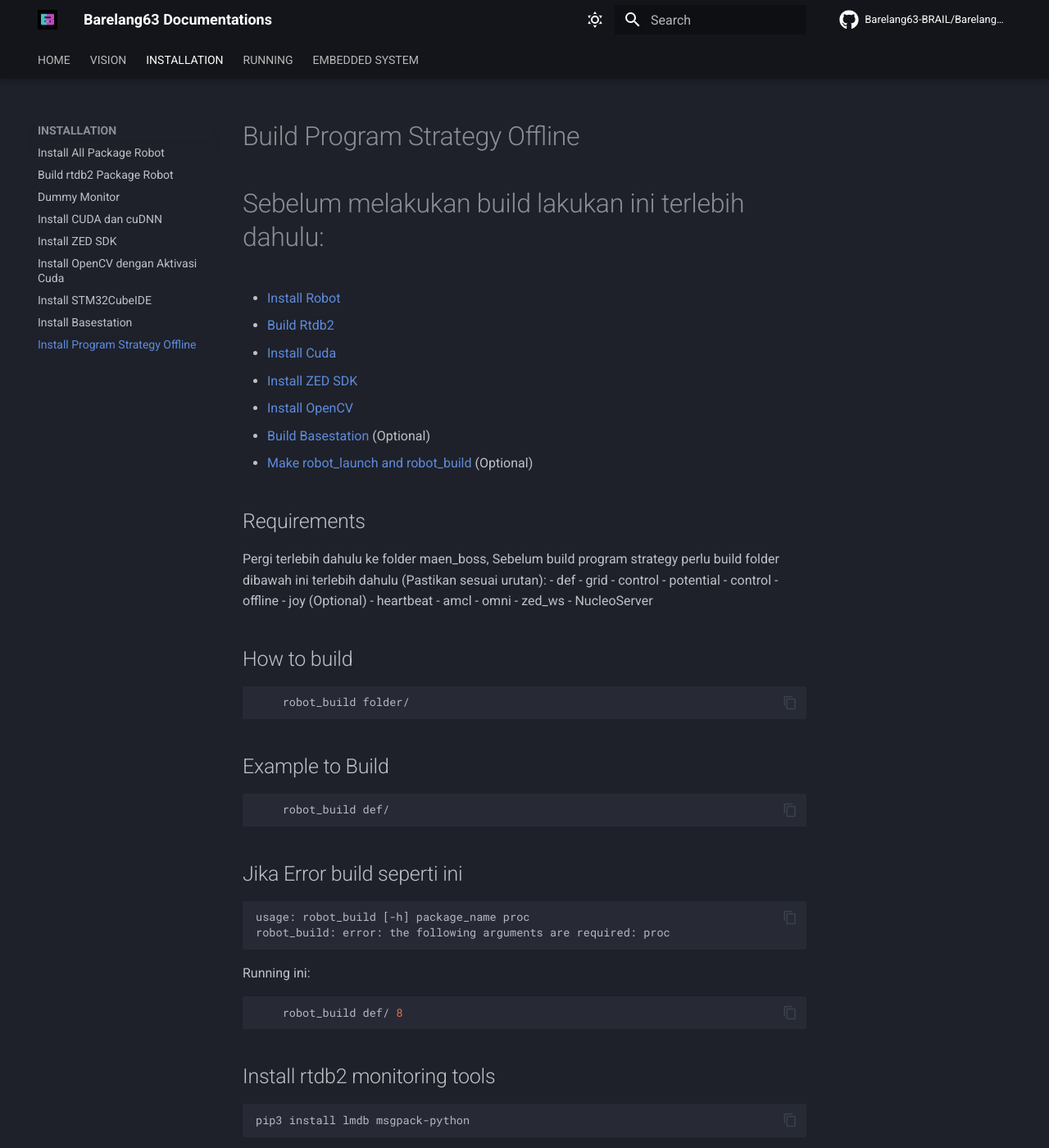
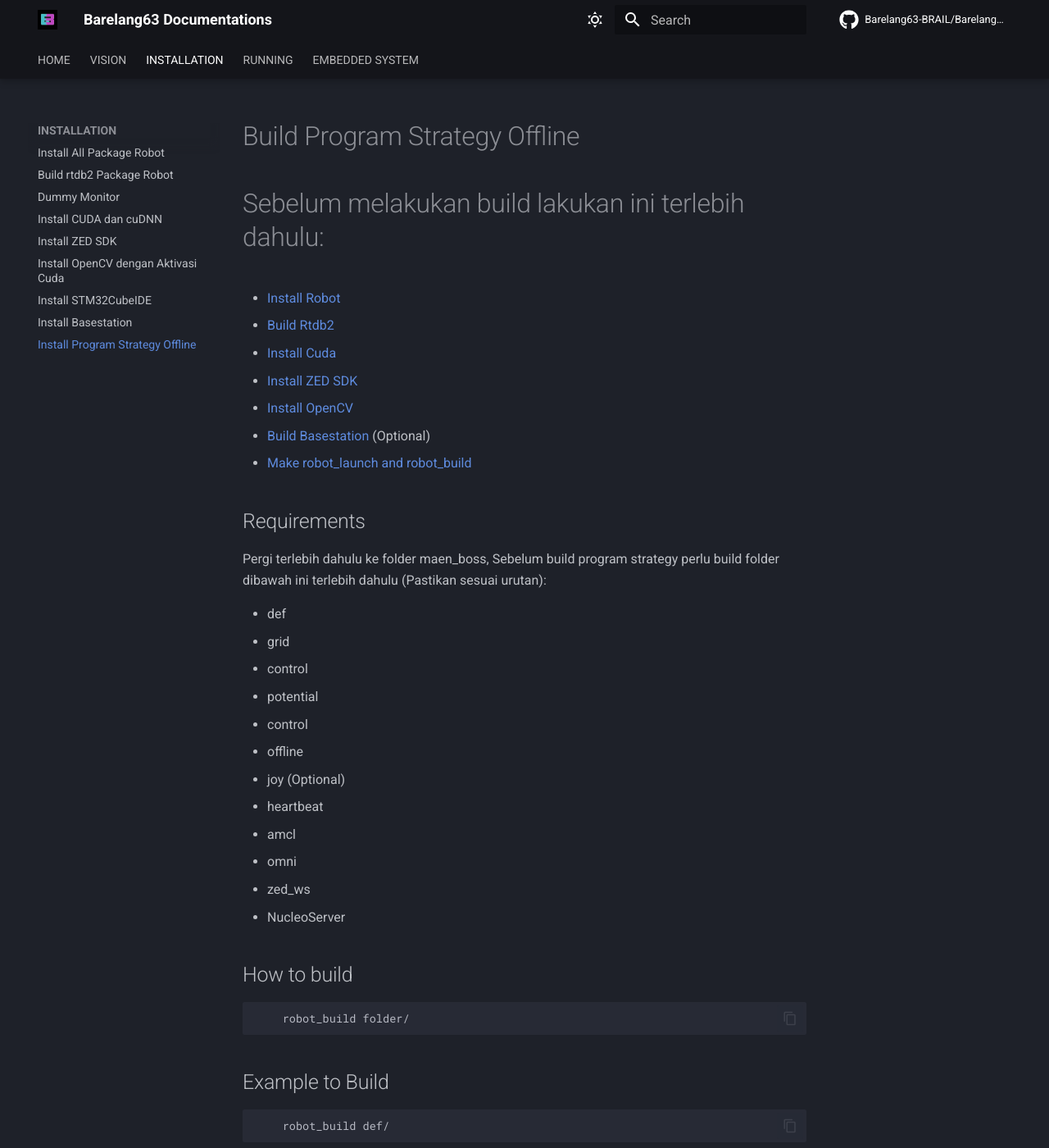
Before and after one commit to Barelang63-BRAIL/Barelang63-Dokumentasi, an MkDocs documentation site: the page built from docs/INSTALL/install_strategy_offline.md, in a window 1280 px wide and 1400 px high. Shown: the whole window at 82% size. Built offline with MkDocs 1.6.1 and Material for MkDocs 9.7.7, drawn with Linux system fonts in a browser that asks for light colours; comment, search, counter and statistics services are not loaded.

Commit message:
Update install_strategi_offline.md

```diff
--- a/docs/INSTALL/install_strategy_offline.md
+++ b/docs/INSTALL/install_strategy_offline.md
@@ -7,11 +7,12 @@
 -  [Install ZED SDK](zed_sdk_install.md)
 -  [Install OpenCV](install_opencv.md)
 -  [Build Basestation](install_Basestation.md) (Optional)
--  [Make robot_launch and robot_build](../RUNNING/builder_and_launcher.md) (Optional)
+-  [Make robot_launch and robot_build](../RUNNING/builder_and_launcher.md)
 
 ## Requirements
 Pergi terlebih dahulu ke folder maen_boss,
 Sebelum build program strategy perlu build folder dibawah ini terlebih dahulu (Pastikan sesuai urutan):
+
 -  def
 -  grid
 -  control
```
